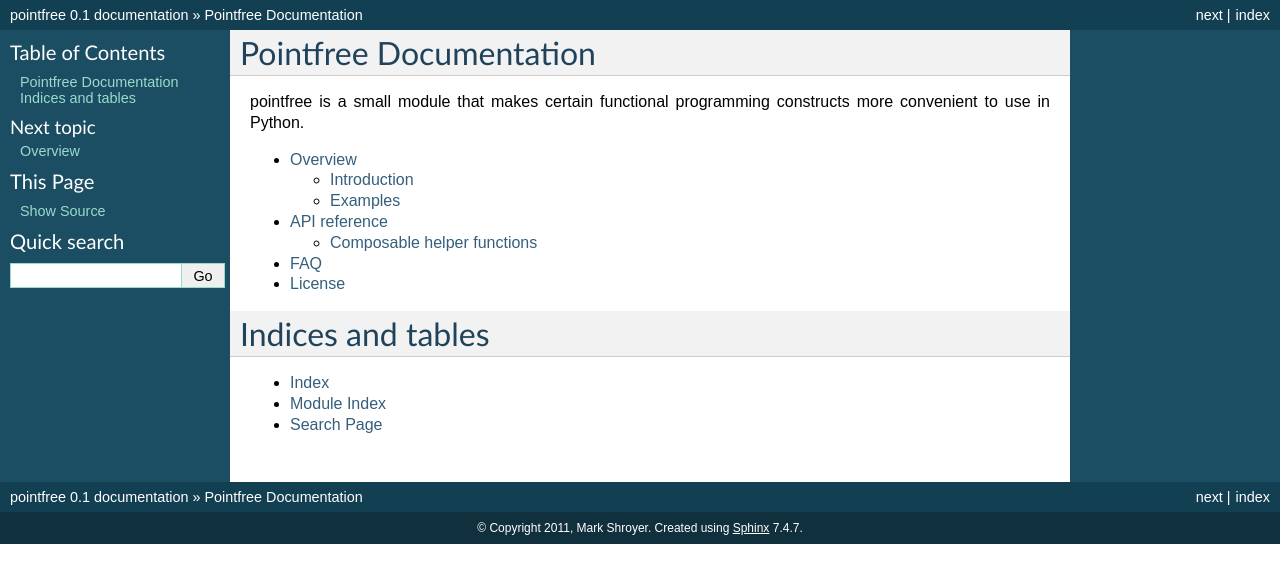
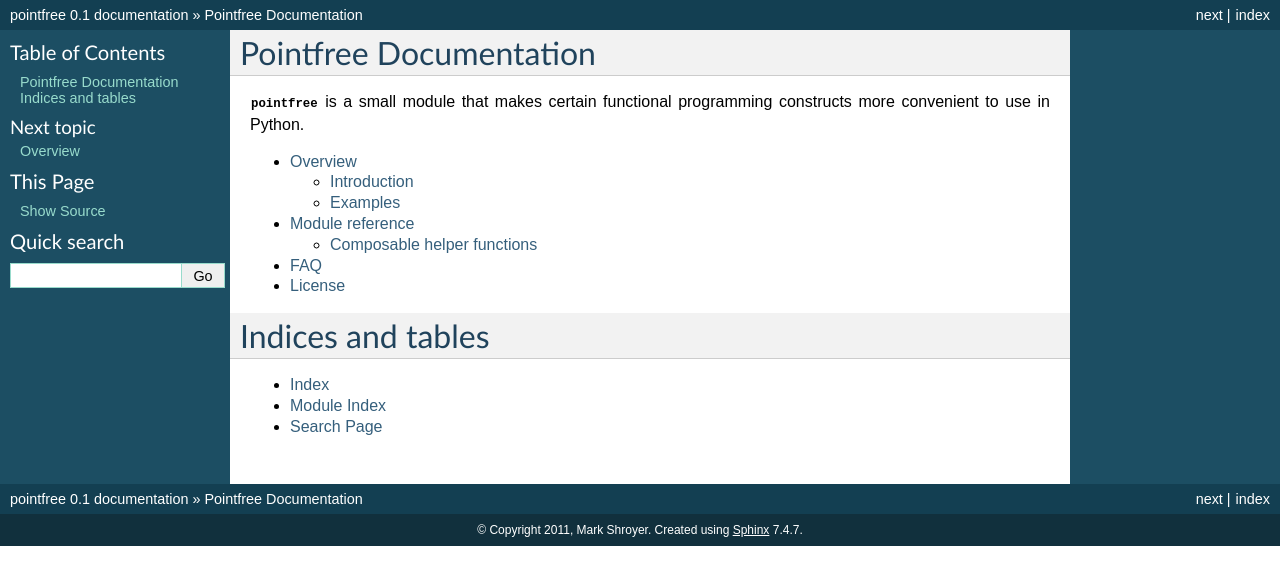
Before and after one commit to mshroyer/pointfree, a Sphinx documentation site: the page built from doc/index.rst, in a window 1280 px wide. Shown: the top 585 px of the page. Built offline with Sphinx 7.4.7, drawn with Linux system fonts in a browser that asks for light colours.

Commit message:
Rename API section to module reference

```diff
--- a/doc/index.rst
+++ b/doc/index.rst
@@ -6,14 +6,14 @@
 Pointfree Documentation
 =======================
 
-pointfree is a small module that makes certain functional programming
-constructs more convenient to use in Python.
+:py:mod:`pointfree` is a small module that makes certain functional
+programming constructs more convenient to use in Python.
 
 .. toctree::
    :maxdepth: 2
 
    overview
-   api
+   module
    faq
    license
 
--- a/doc/api.rst
+++ b/doc/module.rst
@@ -1,5 +1,5 @@
-API reference
-=============
+Module reference
+================
 
 .. automodule:: pointfree
 
```
